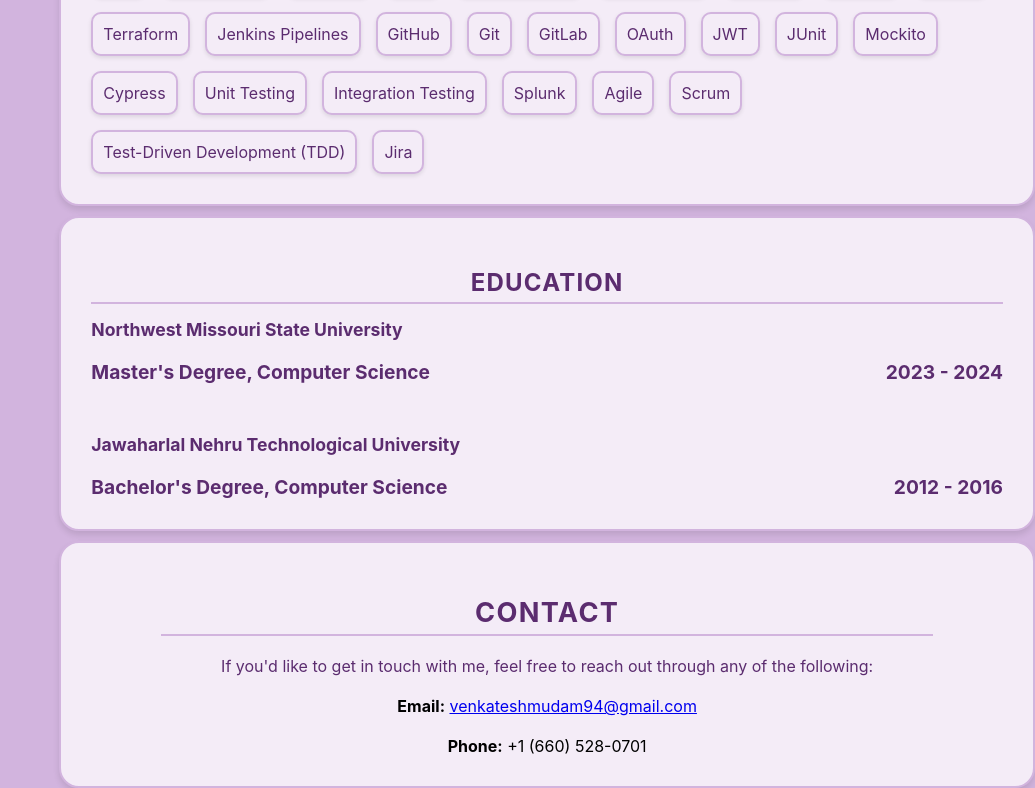
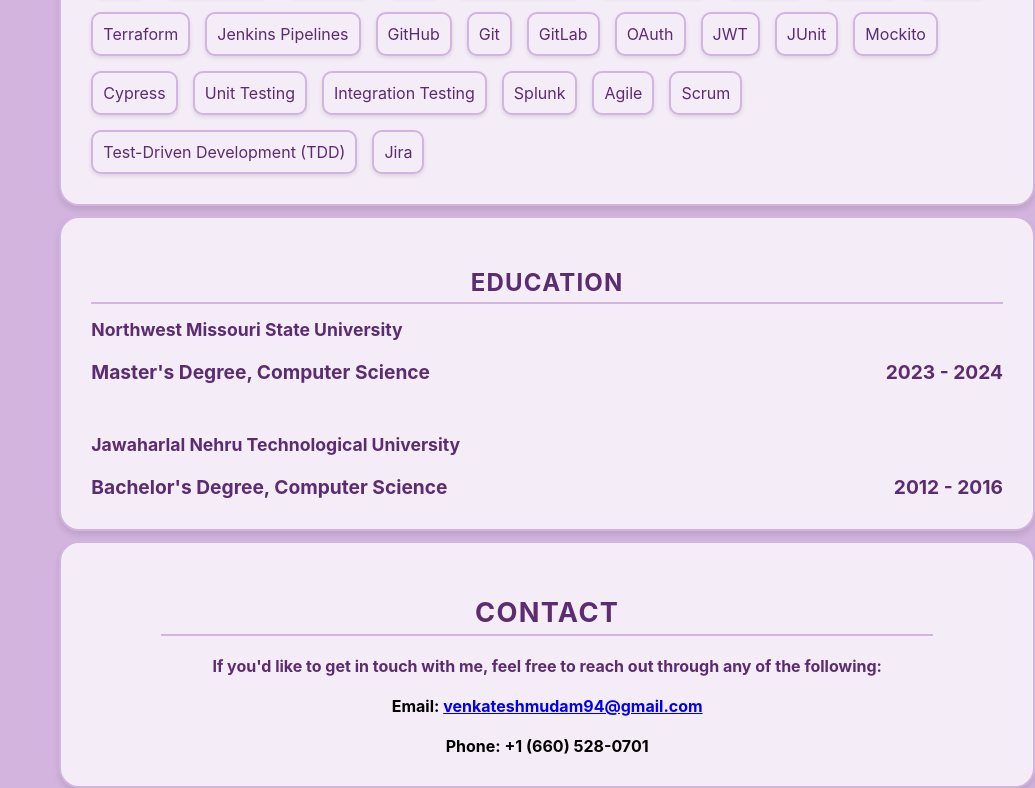
Before and after one commit to venkuu09/Portfolio, a plain HTML site: page index.html in a window 1280 px wide. Shown: the part 1712-2500 px from the top of the page, without its empty margins (245-1280 px from the left). Drawn offline with Linux system fonts and the light colour scheme.

```diff
--- a/index.html
+++ b/index.html
@@ -199,10 +199,10 @@
 
         <section id="contact" class="content-section">
             <h2>Contact</h2>
-            <p>If you'd like to get in touch with me, feel free to reach out through any of the following:</p>
+            <p><b>If you'd like to get in touch with me, feel free to reach out through any of the following:</b></p>
 
-                <strong>Email:</strong> <a href="mailto:venkateshmudam94@gmail.com">venkateshmudam94@gmail.com</a><br> <br>
-                <strong>Phone:</strong> +1 (660) 528-0701
+                <b><strong>Email:</strong> <a href="mailto:venkateshmudam94@gmail.com">venkateshmudam94@gmail.com</a><br> <br>
+                <strong>Phone:</strong> +1 (660) 528-0701</b>
 
         </section>
         <!-- Contact Section -->
```
